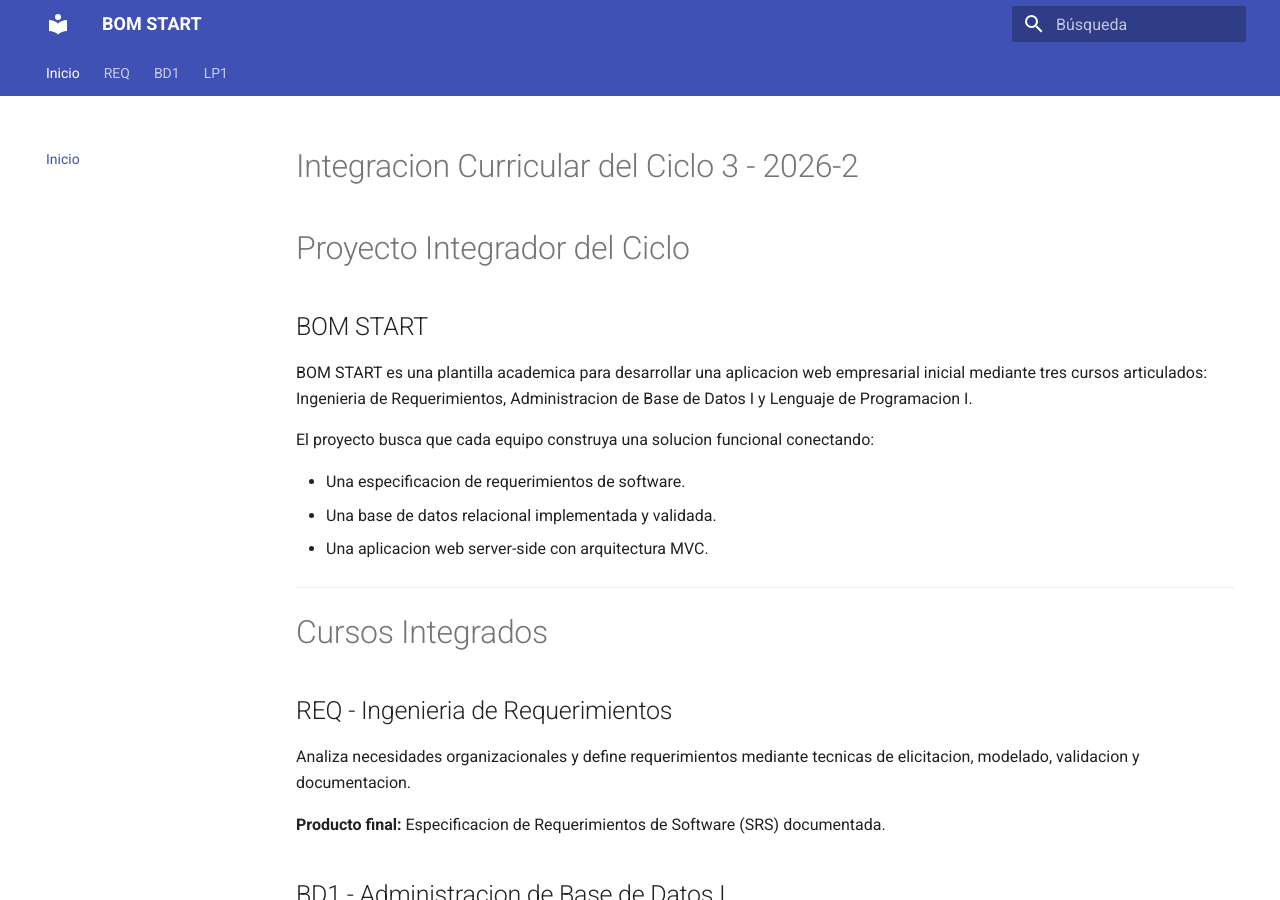
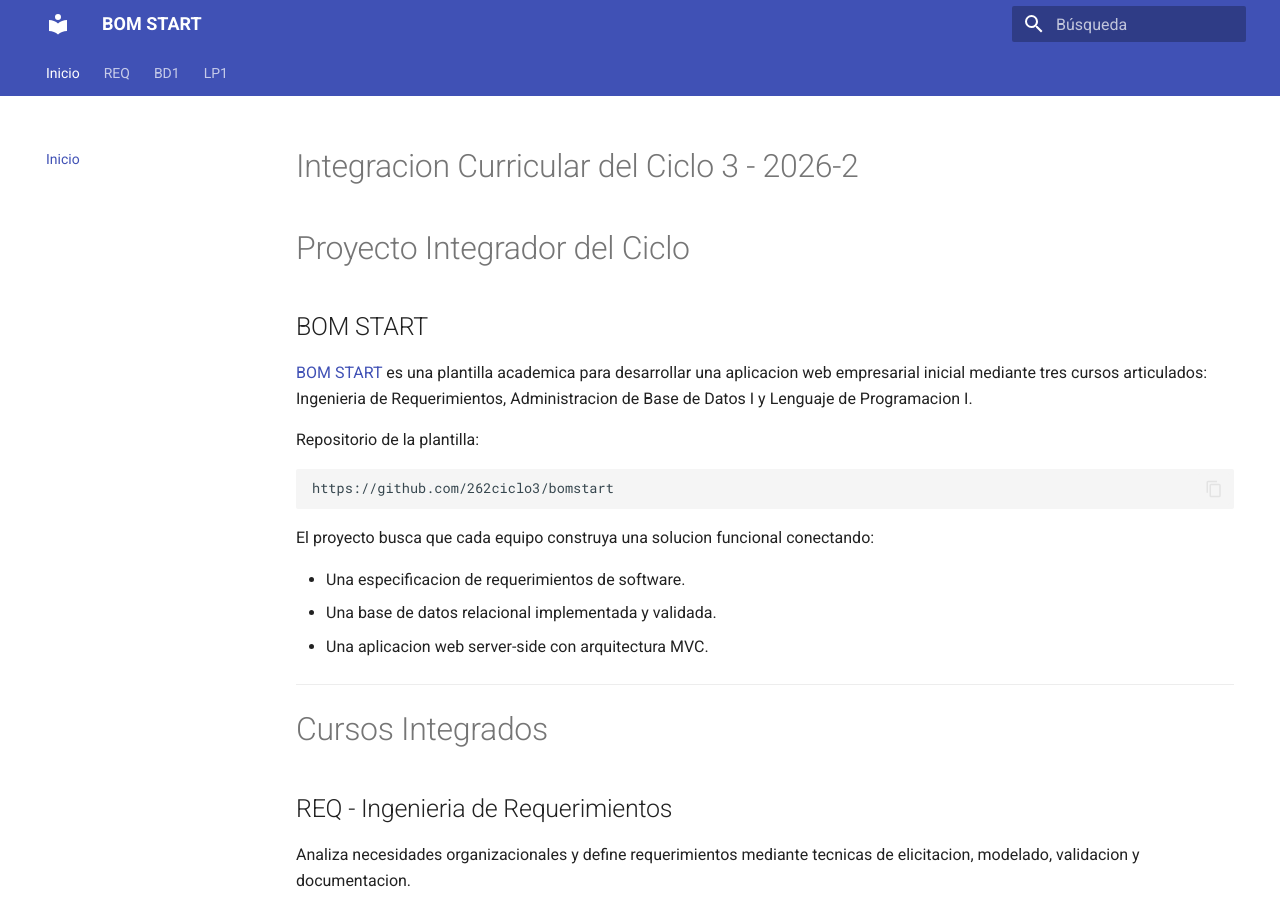
Before and after one commit to 262ciclo3/bomstart, an MkDocs documentation site: the page built from docs/index.md, in a window 1280 px wide and 900 px high. Built offline with MkDocs 1.6.1 and Material for MkDocs 9.7.7, drawn with Linux system fonts in a browser that asks for light colours.

Commit message:
first commit

````diff
--- a/docs/index.md
+++ b/docs/index.md
@@ -4,7 +4,13 @@
 
 ## BOM START
 
-BOM START es una plantilla academica para desarrollar una aplicacion web empresarial inicial mediante tres cursos articulados: Ingenieria de Requerimientos, Administracion de Base de Datos I y Lenguaje de Programacion I.
+[BOM START](https://github.com/262ciclo3/bomstart) es una plantilla academica para desarrollar una aplicacion web empresarial inicial mediante tres cursos articulados: Ingenieria de Requerimientos, Administracion de Base de Datos I y Lenguaje de Programacion I.
+
+Repositorio de la plantilla:
+
+```text
+https://github.com/262ciclo3/bomstart
+```
 
 El proyecto busca que cada equipo construya una solucion funcional conectando:
 
````
Also changed, not shown: README.md (+7 -1 lines).
